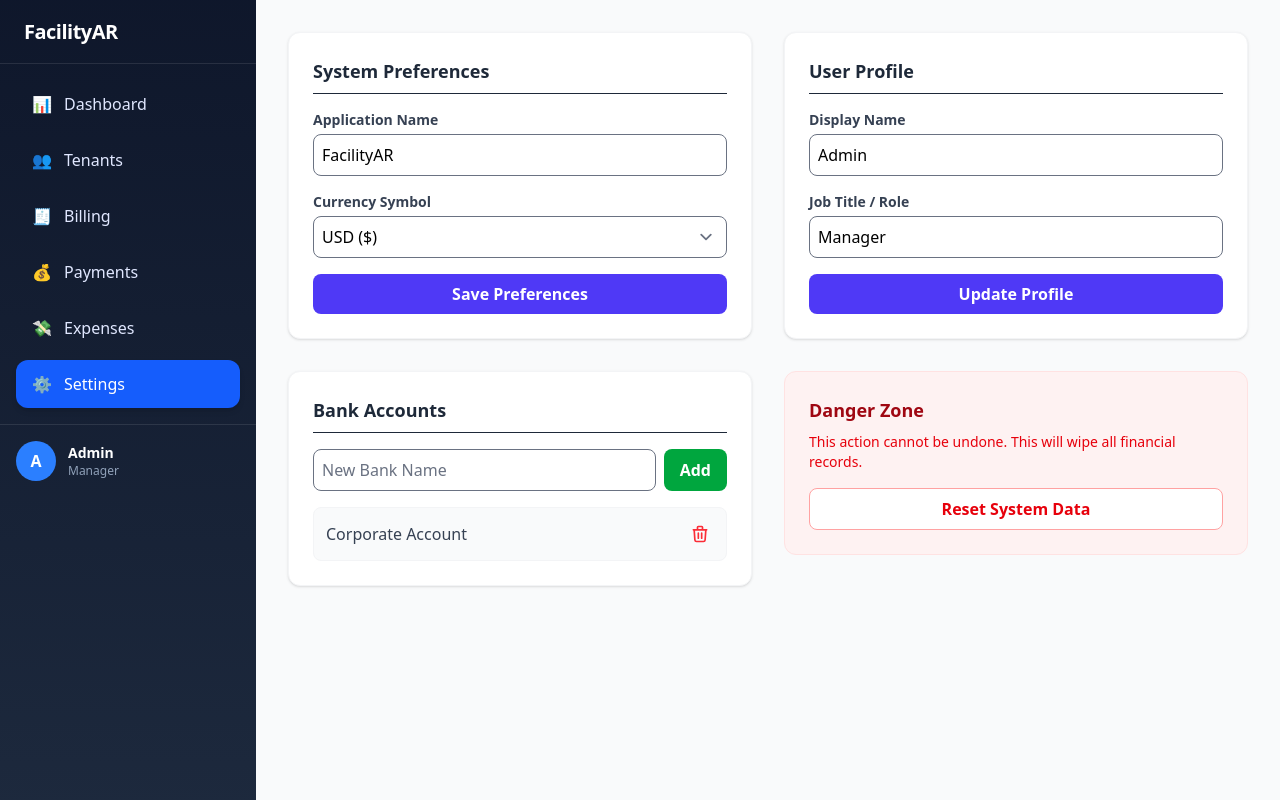
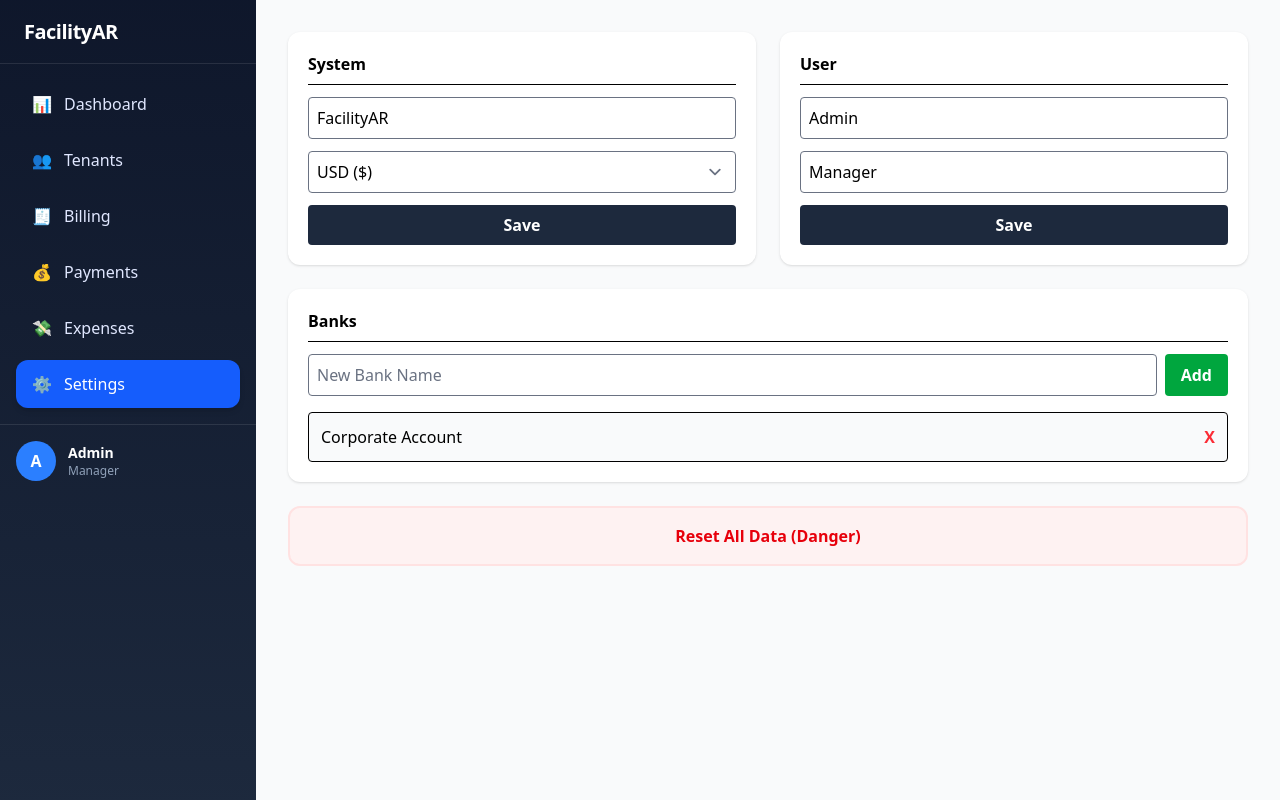
Before and after one commit to Hali-dev128/FacilityAR, a SvelteKit app: page /settings in a window 1280 px wide. Built offline with nearby package versions, Linux system fonts and the light colour scheme.

Commit message:
Refactor settings page for improved structure and functions

```diff
--- a/src/routes/settings/+page.svelte
+++ b/src/routes/settings/+page.svelte
@@ -2,118 +2,62 @@
     import { settings, userProfile, banks, tenants, bills, payments, expenses } from '$lib/stores';
     import toast from 'svelte-french-toast';
 
-    // Local state for forms
-    let appName = $settings.appName;
-    let currency = $settings.currency;
+    let appName = $settings.appName, currency = $settings.currency;
+    let username = $userProfile.username, role = $userProfile.role;
+    let newBank = '';
 
-    let username = $userProfile.username;
-    let role = $userProfile.role;
-
-    let newBankName = '';
-
-    function saveSystem() {
-        settings.set({ appName, currency });
-        toast.success('System preferences saved');
-        // Force reload to update sidebar title if needed immediately,
-        // though Svelte stores usually handle this reactively.
-    }
-
-    function saveProfile() {
-        userProfile.set({ username, role });
-        toast.success('Profile updated');
-    }
-
-    function addBank() {
-        if(!newBankName.trim()) return;
-        banks.update(curr => [...curr, { id: Date.now().toString(), name: newBankName }]);
-        newBankName = '';
-        toast.success('Bank account added');
-    }
-
-    function removeBank(id) {
-        if(confirm('Remove this bank account?')) {
-            banks.update(curr => curr.filter(b => b.id !== id));
-        }
-    }
-
-    function resetData() {
-        if(confirm('WARNING: This will delete ALL data. Are you sure?')) {
-            tenants.set([]);
-            bills.set([]);
-            payments.set([]);
-            expenses.set([]);
-            // Optional: Keep banks and settings
-            toast.success('System reset complete');
+    function saveSys() { settings.set({ appName, currency }); toast.success('Saved'); }
+    function saveProf() { userProfile.set({ username, role }); toast.success('Saved'); }
+    function addBank() { if(newBank) { banks.update(n => [...n, { id: Date.now().toString(), name: newBank }]); newBank=''; } }
+    function nuke() {
+        if(confirm('DELETE EVERYTHING?')) {
+            tenants.set([]); bills.set([]); payments.set([]); expenses.set([]);
+            toast.success('Reset Complete');
         }
     }
 </script>
 
-<div class="grid lg:grid-cols-2 gap-8 max-w-5xl mx-auto">
-
-    <div class="bg-white p-6 rounded-xl shadow-sm border border-gray-100 h-fit">
-        <h3 class="text-lg font-bold text-gray-800 mb-4 pb-2 border-b">System Preferences</h3>
-        <form on:submit|preventDefault={saveSystem} class="space-y-4">
-            <div>
-                <label class="block text-sm font-bold text-gray-700 mb-1">Application Name</label>
-                <input bind:value={appName} class="w-full border p-2 rounded-lg focus:ring-2 focus:ring-indigo-500 outline-none" />
-            </div>
-            <div>
-                <label class="block text-sm font-bold text-gray-700 mb-1">Currency Symbol</label>
-                <select bind:value={currency} class="w-full border p-2 rounded-lg bg-white">
-                    <option value="USD">USD ($)</option>
-                    <option value="NGN">NGN (₦)</option>
-                    <option value="NONE">None</option>
-                </select>
-            </div>
-            <button class="bg-indigo-600 hover:bg-indigo-700 text-white font-bold py-2 px-4 rounded-lg w-full transition">
-                Save Preferences
-            </button>
-        </form>
+<div class="grid lg:grid-cols-2 gap-6">
+    <div class="bg-white p-5 rounded-xl shadow-sm">
+        <h3 class="font-bold mb-3 border-b pb-2">System</h3>
+        <div class="space-y-3">
+            <input bind:value={appName} class="w-full border p-2 rounded" placeholder="App Name" />
+            <select bind:value={currency} class="w-full border p-2 rounded bg-white">
+                <option value="USD">USD ($)</option>
+                <option value="NGN">NGN (₦)</option>
+            </select>
+            <button on:click={saveSys} class="w-full bg-slate-800 text-white py-2 rounded font-bold">Save</button>
+        </div>
     </div>
 
-    <div class="bg-white p-6 rounded-xl shadow-sm border border-gray-100 h-fit">
-        <h3 class="text-lg font-bold text-gray-800 mb-4 pb-2 border-b">User Profile</h3>
-        <form on:submit|preventDefault={saveProfile} class="space-y-4">
-            <div>
-                <label class="block text-sm font-bold text-gray-700 mb-1">Display Name</label>
-                <input bind:value={username} class="w-full border p-2 rounded-lg focus:ring-2 focus:ring-indigo-500 outline-none" />
-            </div>
-            <div>
-                <label class="block text-sm font-bold text-gray-700 mb-1">Job Title / Role</label>
-                <input bind:value={role} class="w-full border p-2 rounded-lg focus:ring-2 focus:ring-indigo-500 outline-none" />
-            </div>
-            <button class="bg-indigo-600 hover:bg-indigo-700 text-white font-bold py-2 px-4 rounded-lg w-full transition">
-                Update Profile
-            </button>
-        </form>
+    <div class="bg-white p-5 rounded-xl shadow-sm">
+        <h3 class="font-bold mb-3 border-b pb-2">User</h3>
+        <div class="space-y-3">
+            <input bind:value={username} class="w-full border p-2 rounded" placeholder="Name" />
+            <input bind:value={role} class="w-full border p-2 rounded" placeholder="Role" />
+            <button on:click={saveProf} class="w-full bg-slate-800 text-white py-2 rounded font-bold">Save</button>
+        </div>
     </div>
 
-    <div class="bg-white p-6 rounded-xl shadow-sm border border-gray-100 h-fit">
-        <h3 class="text-lg font-bold text-gray-800 mb-4 pb-2 border-b">Bank Accounts</h3>
-
-        <form on:submit|preventDefault={addBank} class="flex gap-2 mb-4">
-            <input bind:value={newBankName} placeholder="New Bank Name" class="flex-1 border p-2 rounded-lg" />
-            <button class="bg-green-600 hover:bg-green-700 text-white font-bold px-4 rounded-lg">Add</button>
-        </form>
-
-        <ul class="space-y-2">
-            {#each $banks as bank}
-                <li class="flex justify-between items-center p-3 bg-gray-50 rounded-lg border border-gray-100">
-                    <span class="font-medium text-gray-700">{bank.name}</span>
-                    <button on:click={() => removeBank(bank.id)} class="text-red-500 hover:bg-red-50 p-1 rounded">
-                        <svg xmlns="http://www.w3.org/2000/svg" class="h-5 w-5" fill="none" viewBox="0 0 24 24" stroke="currentColor"><path stroke-linecap="round" stroke-linejoin="round" stroke-width="2" d="M19 7l-.867 12.142A2 2 0 0116.138 21H7.862a2 2 0 01-1.995-1.858L5 7m5 4v6m4-6v6m1-10V4a1 1 0 00-1-1h-4a1 1 0 00-1 1v3M4 7h16" /></svg>
-                    </button>
-                </li>
+    <div class="bg-white p-5 rounded-xl shadow-sm lg:col-span-2">
+        <h3 class="font-bold mb-3 border-b pb-2">Banks</h3>
+        <div class="flex gap-2 mb-4">
+            <input bind:value={newBank} placeholder="New Bank Name" class="flex-1 border p-2 rounded" />
+            <button on:click={addBank} class="bg-green-600 text-white px-4 rounded font-bold">Add</button>
+        </div>
+        <div class="space-y-2">
+            {#each $banks as b}
+                <div class="flex justify-between p-3 bg-gray-50 rounded border">
+                    <span>{b.name}</span>
+                    <button on:click={() => banks.update(n => n.filter(x => x.id !== b.id))} class="text-red-500 font-bold">X</button>
+                </div>
             {/each}
-        </ul>
+        </div>
     </div>
 
-    <div class="bg-red-50 p-6 rounded-xl border border-red-100 h-fit">
-        <h3 class="text-lg font-bold text-red-800 mb-2">Danger Zone</h3>
-        <p class="text-sm text-red-600 mb-4">This action cannot be undone. This will wipe all financial records.</p>
-        <button on:click={resetData} class="bg-white border border-red-300 text-red-600 hover:bg-red-600 hover:text-white font-bold py-2 px-4 rounded-lg w-full transition">
-            Reset System Data
+    <div class="lg:col-span-2">
+        <button on:click={nuke} class="w-full py-4 border-2 border-red-100 bg-red-50 text-red-600 font-bold rounded-xl hover:bg-red-100 transition">
+            Reset All Data (Danger)
         </button>
     </div>
-
 </div>
```
